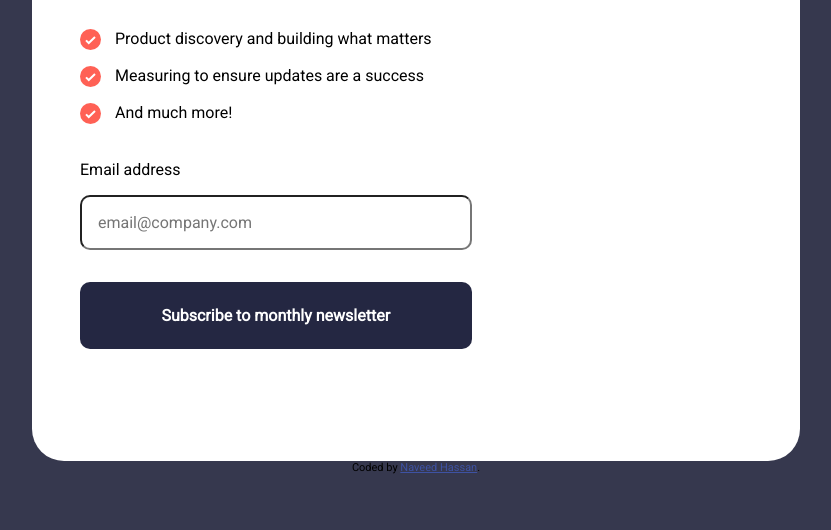
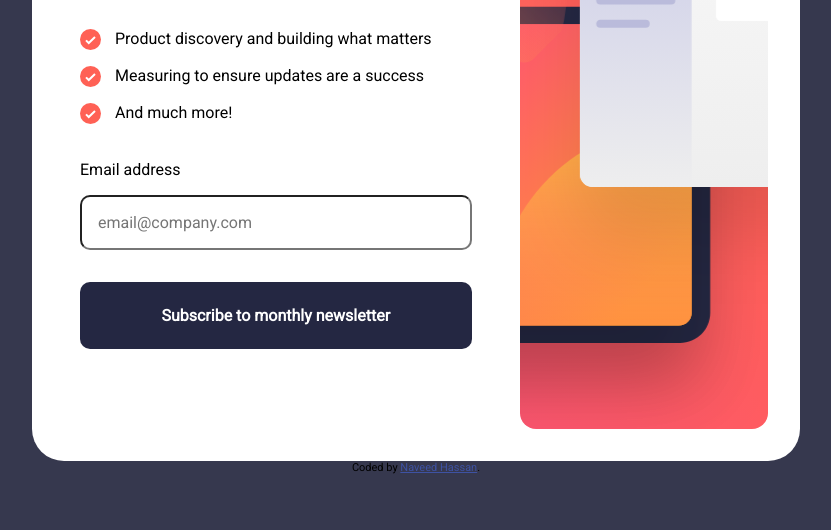
Before and after one commit to NaveedBaloch12/newsletter-signup-form-with-success-message, a plain HTML site: page index.html in a window 1280 px wide. Shown: the part 270-800 px from the top of the page, without its empty margins (224-1055 px from the left). Drawn offline with Linux system fonts and the light colour scheme.

Commit message:
Update stlye.css

```diff
--- a/stlye.css
+++ b/stlye.css
@@ -31,7 +31,7 @@
 .sign_up_svg {
     width: 100%;
     height: 300px;
-    background-image: url(./assets/images/illustration-sign-up-mobile.svg);
+    background-image: url(illustration-sign-up-mobile.svg);
     background-position: center;
     background-size: cover;
     background-repeat: no-repeat;
```
